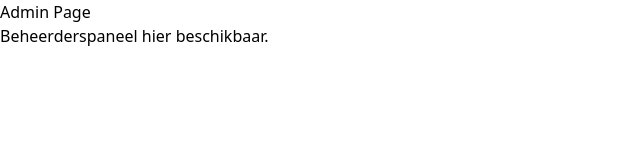
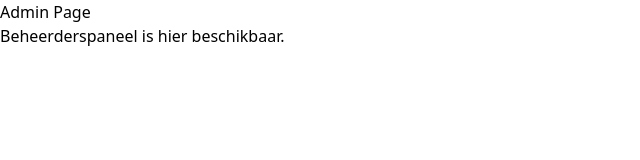
Before and after one commit to johanfringe/CRstudio-Template, a Gatsby site: page /admin in a window 1280 px wide. Shown: the full height of the page, 0-640 px from the left. Built offline with nearby package versions, Linux system fonts and the light colour scheme; Gatsby itself is replaced by a stand-in of ours.

Commit message:
End of day commit

```diff
--- a/src/pages/admin.js
+++ b/src/pages/admin.js
@@ -3,7 +3,7 @@ import React from "react";
 const AdminPage = () => (
   <div>
     <h1>Admin Page</h1>
-    <p>Beheerderspaneel hier beschikbaar.</p>
+    <p>Beheerderspaneel is hier beschikbaar.</p>
   </div>
 );
 
```
